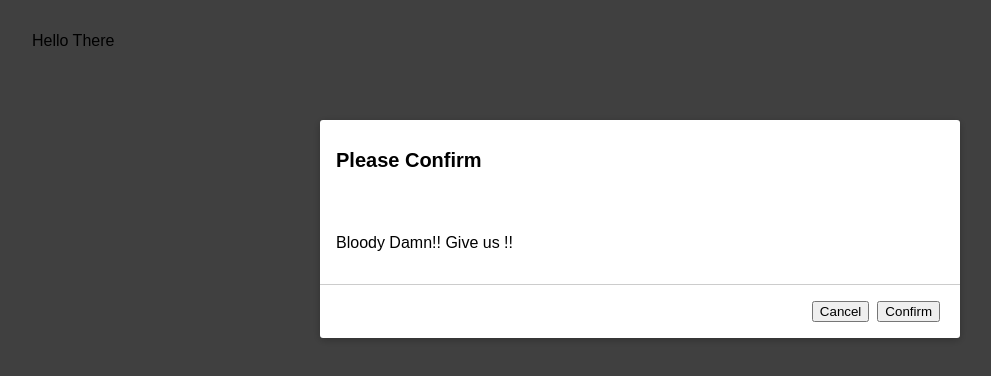
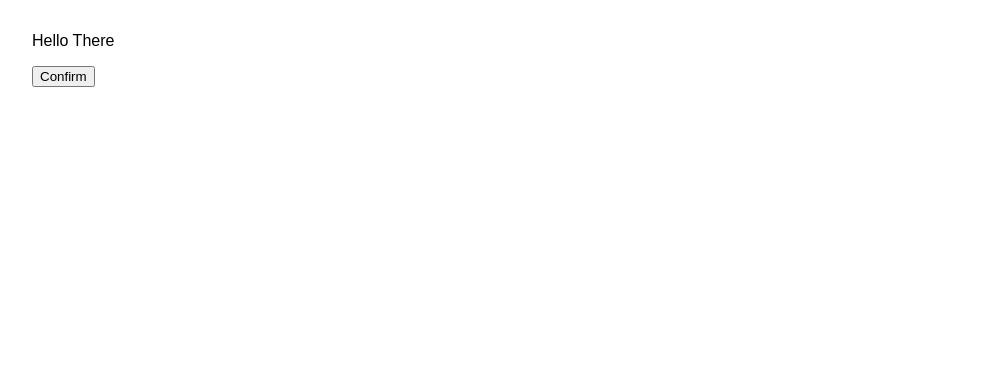
Before and after one commit to cyberlearner13/custom-html-modal, a plain HTML site: page index.html in a window 1280 px wide. Shown: the whole page, without its empty margins (0-991 px from the left). Drawn offline with Linux system fonts and the light colour scheme.

Commit message:
adding click event listener on button to activate custom component-disabling custom component for now

```diff
--- a/index.html
+++ b/index.html
@@ -22,5 +22,14 @@
         <p>Bloody Damn!! Give us !!</p>
     </vax-modal>
     <p>Hello There</p>
+    <button>Confirm</button>
+    <script>
+        const confirmButton = document.querySelector('button');
+        const modal = document.querySelector('vax-modal');
+
+        confirmButton.addEventListener('click', ()=> {
+            modal.setAttribute('opened', '');
+        })
+    </script>
 </body>
 </html>
--- a/modal.js
+++ b/modal.js
@@ -12,6 +12,8 @@ class Modal extends HTMLElement {
                     height: 100vh;
                     background: rgba(0,0,0,0.75);
                     z-index: 10;
+                    opacity: 0;
+                    pointer-events: none;
                 }
 
                 #modal {
@@ -26,6 +28,8 @@ class Modal extends HTMLElement {
                     display: flex;
                     flex-direction: column;
                     justify-content: space-between;
+                    opacity: 0;
+                    pointer-events: none;
                 }
 
                 header {
```
